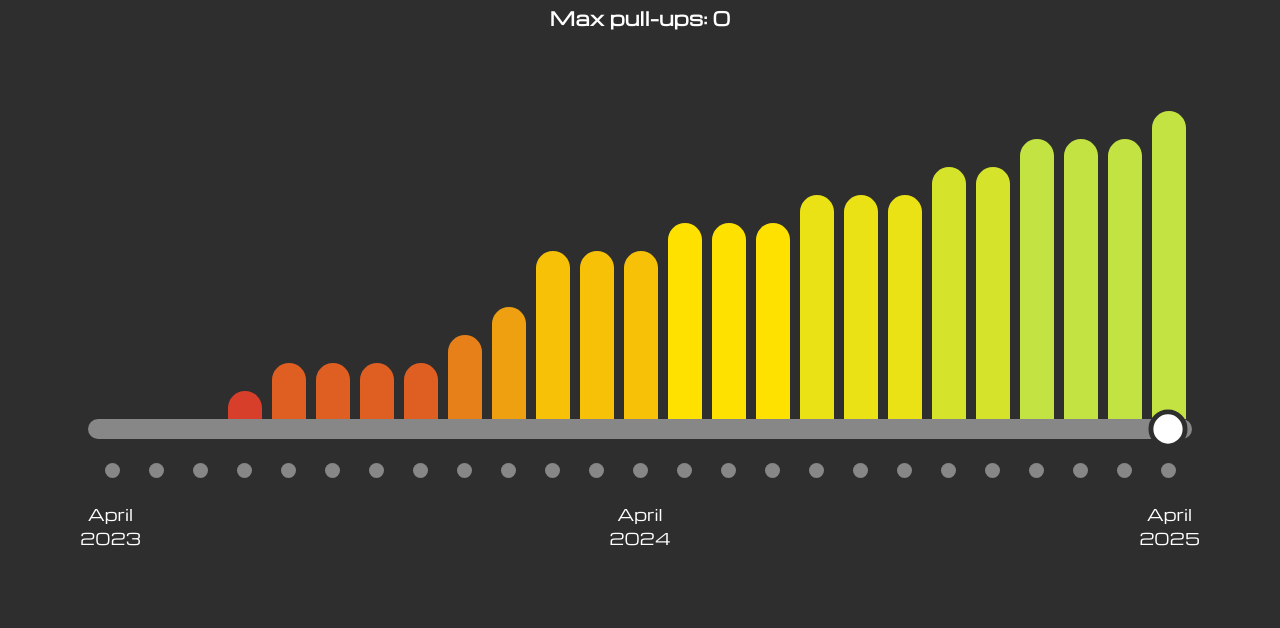
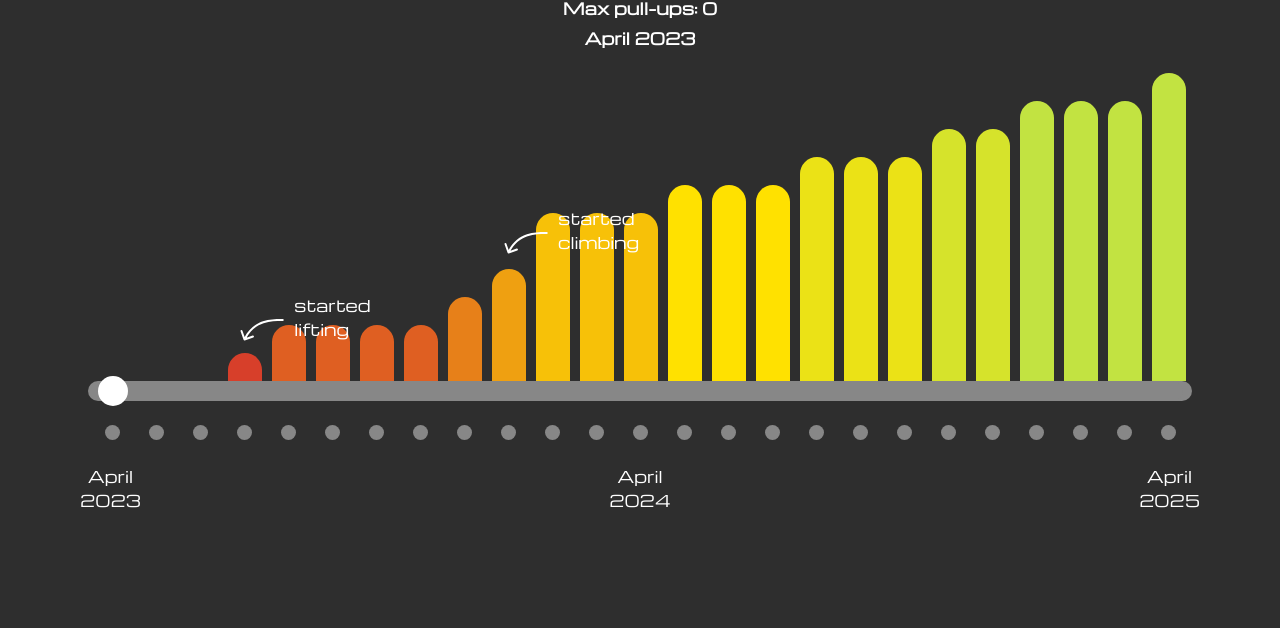
Before and after one commit to avgale/des157b, a plain HTML site: page studio2/index.html in a window 1280 px wide. Shown: the part 172-800 px from the top of the page. Drawn offline with nearby package versions, Linux system fonts and the light colour scheme.

Commit message:
Have all HTML pieces for Check Yourself. Need to add JS

```diff
--- a/studio2/index.html
+++ b/studio2/index.html
@@ -25,17 +25,34 @@
         <h1>Pull-up Progression</h1>
         <h2>2 Years</h2>
         <h3 id="max-pullups">Max pull-ups: 0</h3>
+        <h3 id="current-month">April 2023</h3>
     </header>
     <main>
         <section id="bars">
-            <div id="july2023"></div>
+            <div id="july2023">
+                <aside id="lift">
+                    <img src="images/arrow.svg" alt="arrow">
+                    <div>
+                        <p>started</p>
+                        <p>lifting</p>
+                    </div>
+                </aside>
+            </div>
             <div id="august2023"></div>
             <div id="september2023"></div>
             <div id="october2023"></div>
             <div id="november2023"></div>
             <div id="december2023"></div>
 
-            <div id="january2024"></div>
+            <div id="january2024">
+                <aside id="climb">
+                    <img src="images/arrow.svg" alt="arrow">
+                    <div>
+                        <p>started</p>
+                        <p>climbing</p>
+                    </div>
+                </aside>
+            </div>
             <div id="february2024"></div>
             <div id="march2024"></div>
             <div id="april2024"></div>
@@ -53,8 +70,8 @@
             <div id="march2025"></div>
             <div id="april2025"></div>
         </section>
-        <div id="slider">
-            <img id="slider-btn" src="images/slider-btn.svg" alt="slider button"></div>
+        <div id="slider-container">
+            <input type="range" min="1" max="25" value="0" class="slider">
         </div>
         <img id="dots" src="images/dots.svg" alt="gray dots in a horizontal line">
         <div id="labels">
--- a/studio2/styles.css
+++ b/studio2/styles.css
@@ -9,7 +9,7 @@ img {
     height: auto;
 }
 
-h1, h2, p {
+h1, h2, h3, p {
     margin: 0;
     padding: 0;
 }
@@ -28,33 +28,67 @@ header {
     flex-direction: column;
     justify-content: center;
     align-items: center;
-    margin-top: 5%;
+    margin-top: 3%;
 }
 
 h1 {
     padding: 0.5em;
 }
 
+h2 {
+    padding-bottom: 1em;
+}
+
+h3 {
+    font-size: medium;
+    padding-top: 0.75em;
+}
+
 main {
     display: flex;flex-direction: column;
     justify-content: center;
     align-items: center;
-    margin-top: 5%;
+    margin-top: 2%;
 }
 
-#slider {
+#slider-container {
     width: 1104px;
     height: 20px;
     background-color: #878787;
     border-radius: 10px;
     position: relative;
+    display: flex;
+    justify-content: center;
 }
 
-#slider-btn {
-    position: absolute;
-    width: 40px;
-    top: -10px;
-    left: 96%;
+.slider {
+    -webkit-appearance: none;
+    appearance: none;
+    width: 1085px;
+    height: 20px;
+    background: #878787;
+    border-radius: 10px;
+    outline: none;
+    -webkit-transition: .2s;
+    transition: 0.2s;
+  }
+
+.slider::-webkit-slider-thumb {
+    -webkit-appearance: none;
+    appearance: none;
+    width: 30px;
+    height: 30px;
+    background: white;
+    cursor: pointer;
+    border-radius: 15px;
+}
+
+.slider::-moz-range-thumb {
+    width: 30px;
+    height: 30px;
+    background: white;
+    cursor: pointer;
+    border-radius: 15px;
 }
 
 #dots {
@@ -81,6 +115,28 @@ section {
     justify-content: flex-end;
 }
 
+#lift {
+    display: flex;
+    align-items: flex-end;
+    gap: 10px;
+    position: absolute;
+    top: -60px;
+    left: 12px;
+}
+
+#climb {
+    display: flex;
+    align-items: flex-end;
+    gap: 10px;
+    position: absolute;
+    top: -63px;
+    left: 12px;
+}
+
+#lift > div > p, #climb > div > p {
+    line-height: 1.5;
+}
+
 #july2023 {
     width: 34px;
     height: 28px; /* start w/ 0, calc (28* height from data)*/
@@ -88,6 +144,7 @@ section {
     visibility: visible;
     transition: 0.5s;
     border-radius: 20px 20px 0 0;
+    position: relative;
 }
 
 #august2023, #september2023, #october2023, #november2023 {
@@ -115,6 +172,7 @@ section {
     visibility: visible;
     transition: 0.5s;
     border-radius: 20px 20px 0 0;
+    position: relative;
 }
 
 #february2024, #march2024, #april2024 {
```
Also changed, not shown: studio2/images/arrow.svg (added), studio2/images/slider-btn.svg (deleted).
